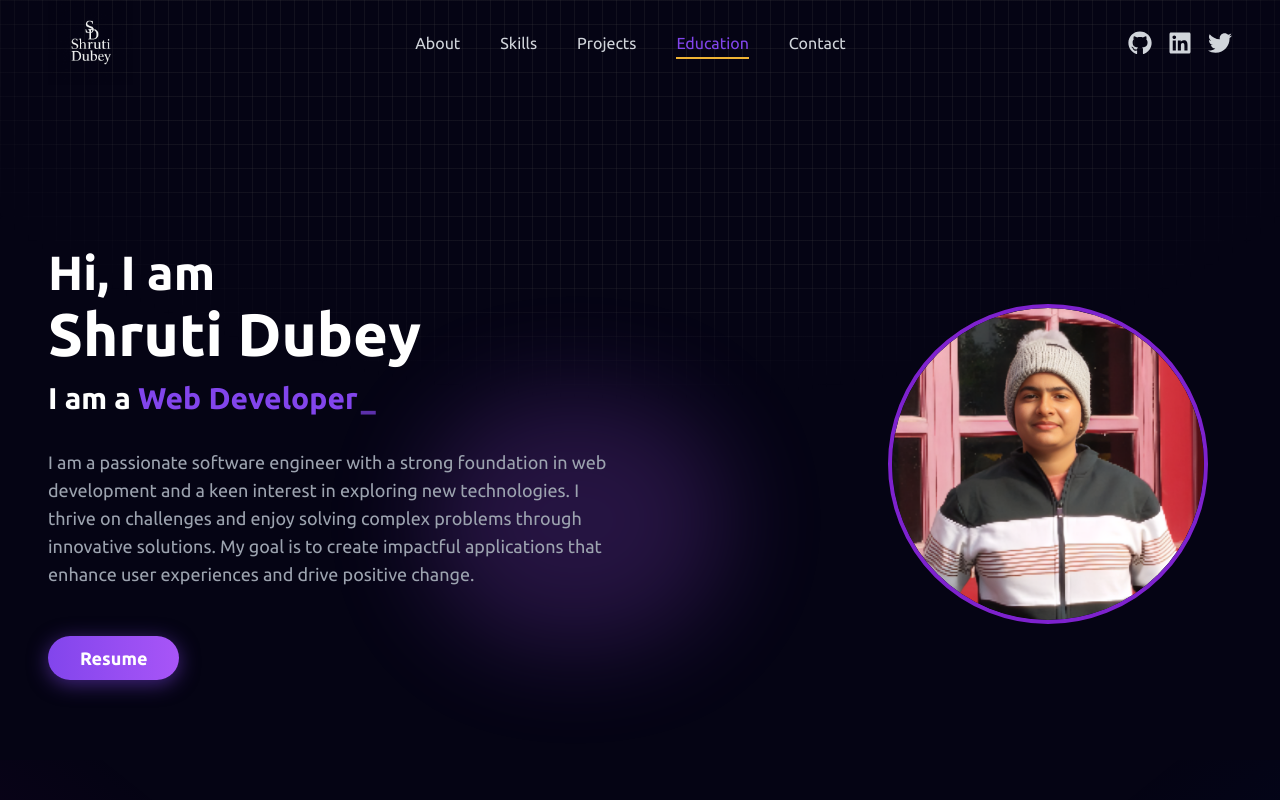
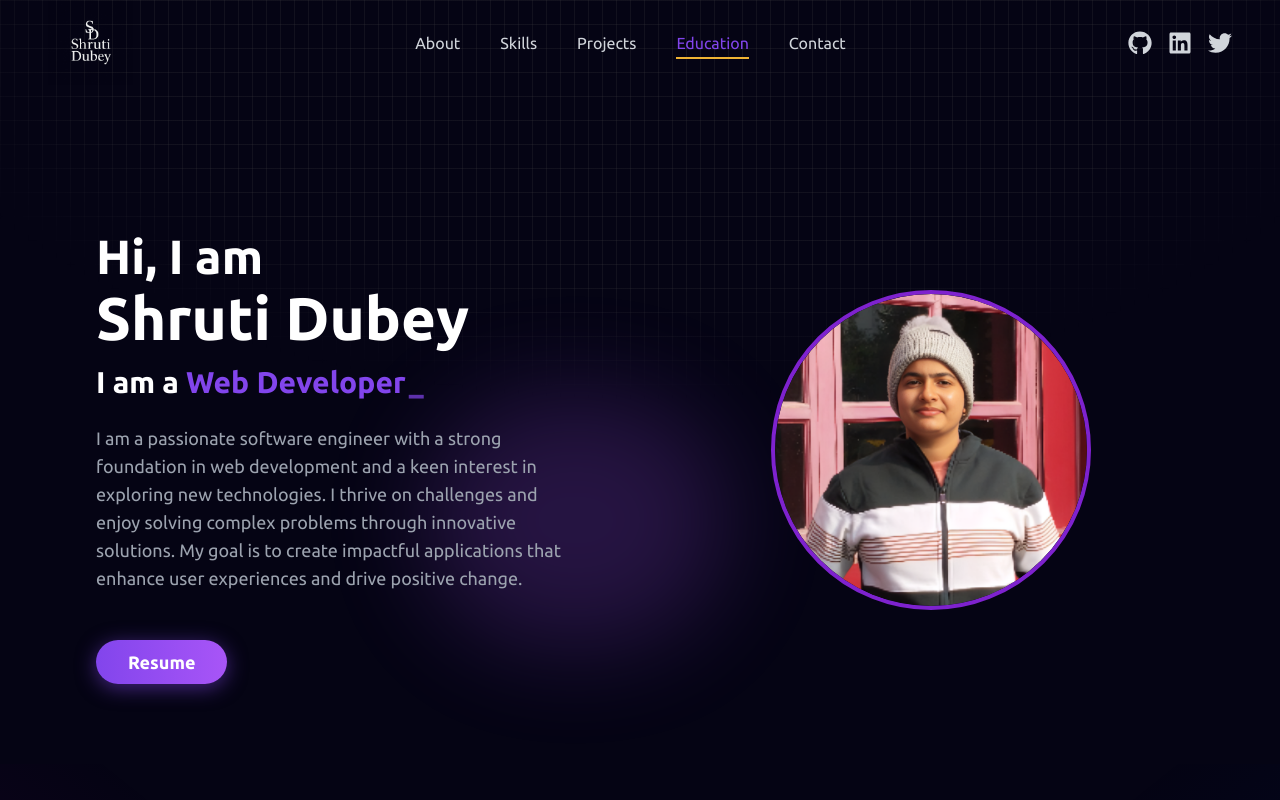
Before and after one commit to Shrutiupymaneu/Portfolio, a React (Vite) app: page / in a window 1280 px wide. Shown: the top 800 px of the page. Built offline with nearby package versions, Linux system fonts and the light colour scheme.

Commit message:
Update About

```diff
--- a/src/components/About/About.jsx
+++ b/src/components/About/About.jsx
@@ -1,22 +1,22 @@
 import React from "react";
-import { Typewriter } from "react-simple-typewriter"; // Typewriter effect
-import Tilt from "react-parallax-tilt"; // Tilt effect
-import HeroImage from "../../assets/HeroImage.png"; // Profile Image
+import { Typewriter } from "react-simple-typewriter";
+import Tilt from "react-parallax-tilt";
+import HeroImage from "../../assets/HeroImage.png";
 
 function About() {
   return (
     <section
       id="about"
-      className="py-20 px-4 sm:px-8 md:px-12 font-sans mt-16 md:mt-24 lg:mt-32 text-white"
+      className="py-20 px-4 sm:px-8 md:px-12 font-sans mt-24 text-white"
     >
-      <div className="flex flex-col-reverse md:flex-row items-center justify-between gap-10">
+      <div className="flex flex-col-reverse md:flex-row items-center justify-between md:gap-24">
         {/* Text Content */}
-        <div className="md:w-1/2 text-center md:text-left mt-8 md:mt-0">
-          <h1 className="text-3xl sm:text-5xl md:text-5xl font-bold text-white mb-2 leading-tight">
+        <div className="md:w-[48%] text-center md:text-left mt-4 md:mt-4 md:pl-12">
+          <h1 className="text-3xl sm:text-5xl md:text-5xl font-bold mb-2 leading-tight">
             Hi, I am
           </h1>
 
-          <h2 className="text-4xl sm:text-6xl md:text-6xl font-bold text-white mb-4 leading-tight">
+          <h2 className="text-4xl sm:text-6xl md:text-6xl font-bold mb-4 leading-tight">
             Shruti Dubey
           </h2>
 
@@ -38,7 +38,7 @@ function About() {
             />
           </h3>
 
-          <p className="text-base sm:text-lg md:text-lg text-gray-400 mb-10 mt-8 leading-relaxed">
+          <p className="text-base sm:text-lg md:text-lg text-gray-400 mb-10 mt-6 leading-relaxed">
             I am a passionate software engineer with a strong foundation in web
             development and a keen interest in exploring new technologies. I
             thrive on challenges and enjoy solving complex problems through
@@ -61,7 +61,7 @@ function About() {
         </div>
 
         {/* Profile Image */}
-        <div className="md:w-1/2 flex justify-center md:justify-end md:-translate-x-6">
+        <div className="md:w-[50%] flex justify-center md:justify-start md:pl-24">
           <Tilt
             tiltMaxAngleX={20}
             tiltMaxAngleY={20}
@@ -81,7 +81,7 @@ function About() {
         </div>
       </div>
     </section>
-  )
+  );
 }
 
 export default About;
```
